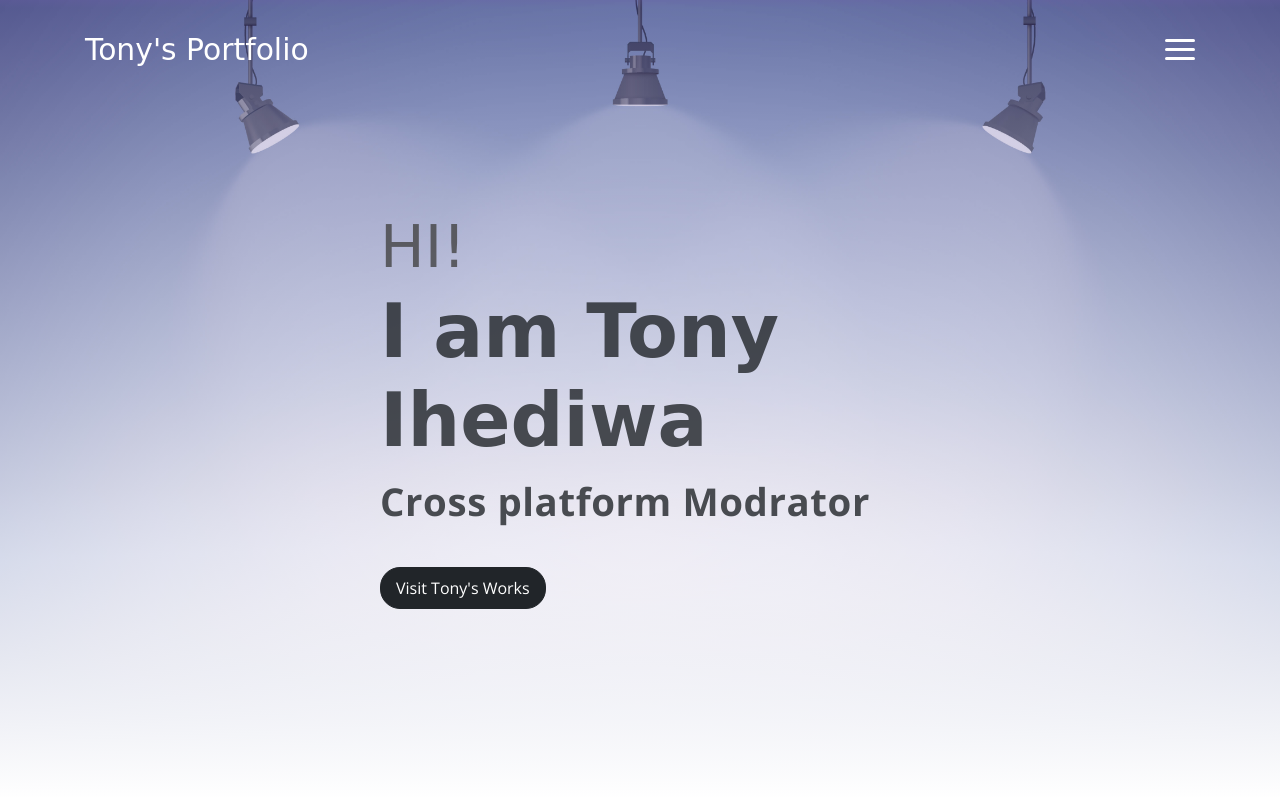
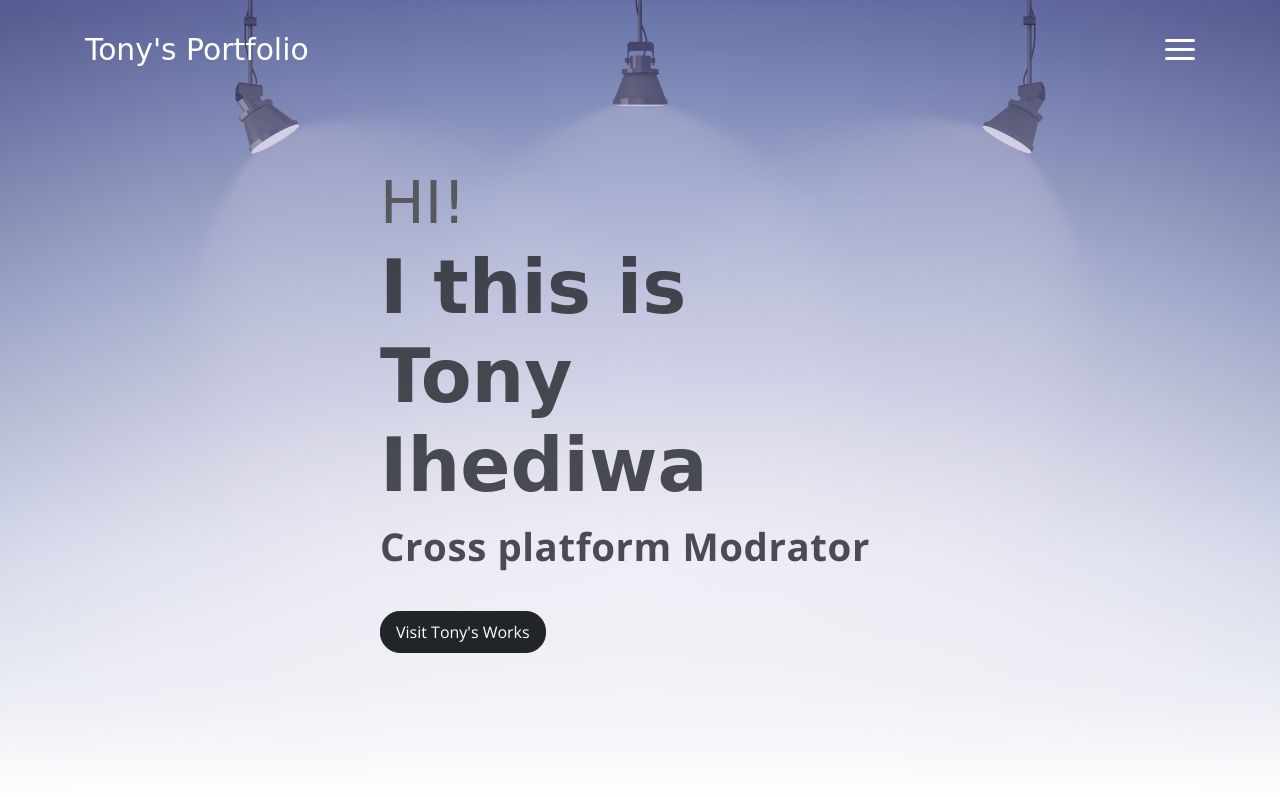
Before and after one commit to OgJaykay/OgJaykay.github.io, a website: page index.html in a window 1280 px wide. Shown: the top 797 px of the page. Drawn offline with nearby package versions, Linux system fonts and the light colour scheme; a web font is replaced by a local one.

Commit message:
Update index.html

```diff
--- a/index.html
+++ b/index.html
@@ -56,7 +56,7 @@
         <div class="header-content container">
             <h1 class="header-title">
                 <span class="up">HI!</span>
-                <span class="down">I am Tony Ihediwa</span>
+                <span class="down">I this is Tony Ihediwa</span>
             </h1>
             <p class="header-title">
                  Cross platform Modrator</p>
```
